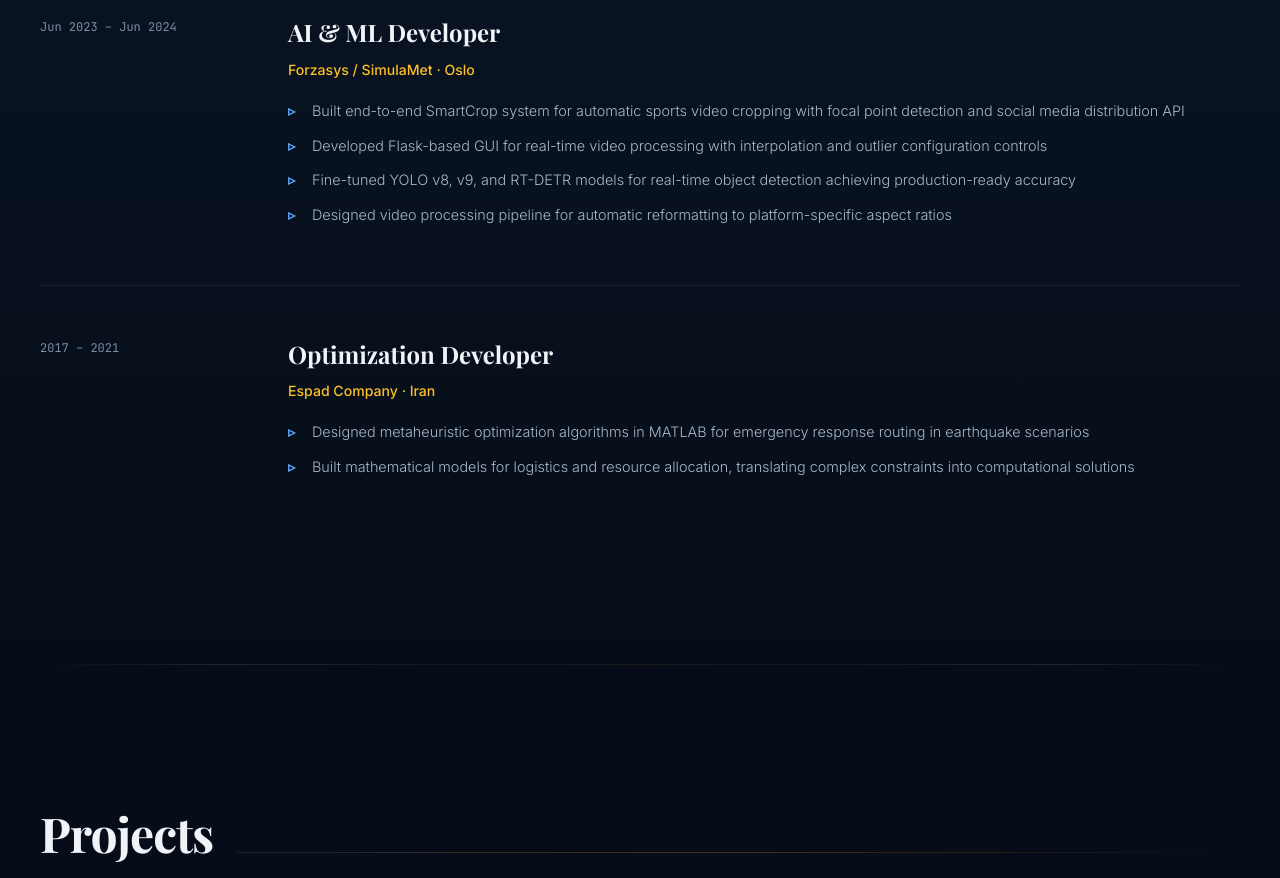
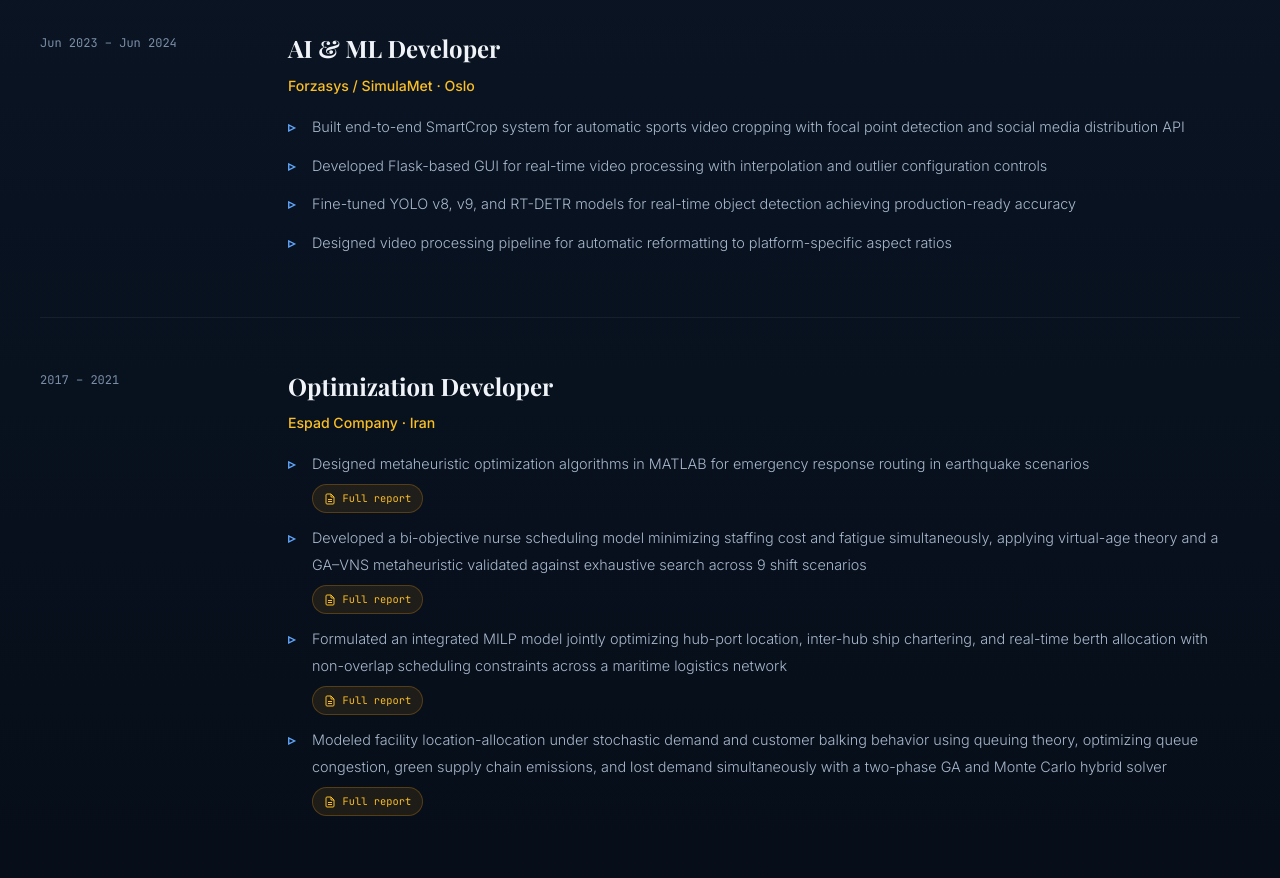
Before and after one commit to MMajidi1988/majidi.no, a website: page index.html in a window 1280 px wide. Shown: the part 2500-3378 px from the top of the page. Drawn offline with nearby package versions, Linux system fonts and the light colour scheme.

Commit message:
Add old optimization projects

```diff
--- a/api/chat.js
+++ b/api/chat.js
@@ -33,8 +33,10 @@ WORK EXPERIENCE
 
 3. Optimization Developer — Espad Company, Iran (2017 – 2021)
    Engineering consultancy specializing in operations research and optimization solutions
-   - Designed and implemented metaheuristic optimization algorithms in MATLAB for emergency response routing in earthquake scenarios
-   - Built mathematical models for real-world logistics and resource allocation problems, translating complex constraints into computational solutions
+   - Designed and implemented metaheuristic optimization algorithms in MATLAB for emergency response routing in earthquake scenarios (full report: /assets/documents/Relief_Covering_Tour_Routing_Model_and_Solution.pdf)
+   - Developed a bi-objective nurse scheduling model minimizing staffing cost and fatigue simultaneously, applying virtual-age theory and a GA–VNS metaheuristic validated against exhaustive search across 9 shift scenarios (full report: /assets/documents/Nurse_Scheduling_Model_and_Solution.pdf)
+   - Formulated an integrated MILP model jointly optimizing hub-port location, inter-hub ship chartering, and real-time berth allocation with non-overlap scheduling constraints across a maritime logistics network (full report: /assets/documents/Maritime_Hub_Location_Ship_Routing_Berth_Allocation_Model.pdf)
+   - Modeled facility location-allocation under stochastic demand and customer balking behavior using queuing theory, optimizing queue congestion, green supply chain emissions, and lost demand simultaneously with a two-phase GA and Monte Carlo hybrid solver (full report: /assets/documents/Modeled facility location-allocation.pdf)
 
 EDUCATION
 1. Master of Science in Applied Computer and Information Technology — Oslo Metropolitan University (OsloMet), Norway
--- a/css/components/experience.css
+++ b/css/components/experience.css
@@ -82,7 +82,39 @@
   list-style: none;
   padding-left: 1.5rem;
   position: relative;
-  margin-bottom: 0.5rem;
+  margin-bottom: 0.75rem;
+  display: flex;
+  flex-direction: column;
+  align-items: flex-start;
+  gap: 0.4rem;
+}
+
+.epdf {
+  display: inline-flex;
+  align-items: center;
+  gap: 0.4rem;
+  font-family: var(--fm);
+  font-size: 0.65rem;
+  color: var(--warm2);
+  text-decoration: none;
+  padding: 0.25rem 0.7rem;
+  border-radius: 100px;
+  border: 1px solid var(--warm-bdr);
+  background: var(--warm-d);
+  transition: all 0.3s;
+}
+
+.epdf svg {
+  width: 12px;
+  height: 12px;
+  flex-shrink: 0;
+}
+
+.epdf:hover {
+  color: var(--warm);
+  border-color: var(--warm2);
+  background: rgba(245, 158, 11, 0.15);
+  transform: translateY(-1px);
 }
 
 .edesc li::before {
--- a/index.html
+++ b/index.html
@@ -118,8 +118,10 @@
             <li data-en="Designed video processing pipeline for automatic reformatting to platform-specific aspect ratios" data-no="Designet videoprosesseringspipeline for automatisk omformatering til plattformspesifikke sideforhold">Designed video processing pipeline for automatic reformatting to platform-specific aspect ratios</li>
         </ul></div></div></div>
         <div class="ei"><div class="ed">2017 – 2021</div><div><div class="er" data-en="Optimization Developer" data-no="Optimaliseringsutvikler">Optimization Developer</div><div class="ec">Espad Company · Iran</div><div class="edesc"><ul>
-            <li data-en="Designed metaheuristic optimization algorithms in MATLAB for emergency response routing in earthquake scenarios" data-no="Designet metaheuristiske optimaliseringsalgoritmer i MATLAB for nødhjelpsruting i jordskjelvscenarier">Designed metaheuristic optimization algorithms in MATLAB for emergency response routing in earthquake scenarios</li>
-            <li data-en="Built mathematical models for logistics and resource allocation, translating complex constraints into computational solutions" data-no="Utviklet matematiske modeller for logistikk og ressursallokering, og oversatte komplekse begrensninger til beregningsløsninger">Built mathematical models for logistics and resource allocation, translating complex constraints into computational solutions</li>
+            <li><span data-en="Designed metaheuristic optimization algorithms in MATLAB for emergency response routing in earthquake scenarios" data-no="Designet metaheuristiske optimaliseringsalgoritmer i MATLAB for nødhjelpsruting i jordskjelvscenarier">Designed metaheuristic optimization algorithms in MATLAB for emergency response routing in earthquake scenarios</span><a href="assets/documents/Relief_Covering_Tour_Routing_Model_and_Solution.pdf" class="epdf" target="_blank" rel="noopener"><svg xmlns="http://www.w3.org/2000/svg" viewBox="0 0 24 24" fill="none" stroke="currentColor" stroke-width="2"><path d="M14 2H6a2 2 0 0 0-2 2v16a2 2 0 0 0 2 2h12a2 2 0 0 0 2-2V8z"/><polyline points="14 2 14 8 20 8"/><line x1="16" y1="13" x2="8" y2="13"/><line x1="16" y1="17" x2="8" y2="17"/></svg><span data-en="Full report" data-no="Full rapport">Full report</span></a></li>
+            <li><span data-en="Developed a bi-objective nurse scheduling model minimizing staffing cost and fatigue simultaneously, applying virtual-age theory and a GA–VNS metaheuristic validated against exhaustive search across 9 shift scenarios" data-no="Utviklet en bi-objektiv sykepleiervaktplanleggingsmodell som minimerer bemanningskostnad og tretthet samtidig, med virtual-age-teori og en GA–VNS metaheuristikk validert mot fullstendig søk på tvers av 9 vaktskift-scenarier">Developed a bi-objective nurse scheduling model minimizing staffing cost and fatigue simultaneously, applying virtual-age theory and a GA–VNS metaheuristic validated against exhaustive search across 9 shift scenarios</span><a href="assets/documents/Nurse_Scheduling_Model_and_Solution.pdf" class="epdf" target="_blank" rel="noopener"><svg xmlns="http://www.w3.org/2000/svg" viewBox="0 0 24 24" fill="none" stroke="currentColor" stroke-width="2"><path d="M14 2H6a2 2 0 0 0-2 2v16a2 2 0 0 0 2 2h12a2 2 0 0 0 2-2V8z"/><polyline points="14 2 14 8 20 8"/><line x1="16" y1="13" x2="8" y2="13"/><line x1="16" y1="17" x2="8" y2="17"/></svg><span data-en="Full report" data-no="Full rapport">Full report</span></a></li>
+            <li><span data-en="Formulated an integrated MILP model jointly optimizing hub-port location, inter-hub ship chartering, and real-time berth allocation with non-overlap scheduling constraints across a maritime logistics network" data-no="Formulerte en integrert MILP-modell som samtidig optimaliserer hub-port-plassering, skip-charter mellom huber og sanntids båtplassering med ikke-overlappende planleggingsbegrensninger i et maritimt logistikknettverk">Formulated an integrated MILP model jointly optimizing hub-port location, inter-hub ship chartering, and real-time berth allocation with non-overlap scheduling constraints across a maritime logistics network</span><a href="assets/documents/Maritime_Hub_Location_Ship_Routing_Berth_Allocation_Model.pdf" class="epdf" target="_blank" rel="noopener"><svg xmlns="http://www.w3.org/2000/svg" viewBox="0 0 24 24" fill="none" stroke="currentColor" stroke-width="2"><path d="M14 2H6a2 2 0 0 0-2 2v16a2 2 0 0 0 2 2h12a2 2 0 0 0 2-2V8z"/><polyline points="14 2 14 8 20 8"/><line x1="16" y1="13" x2="8" y2="13"/><line x1="16" y1="17" x2="8" y2="17"/></svg><span data-en="Full report" data-no="Full rapport">Full report</span></a></li>
+            <li><span data-en="Modeled facility location-allocation under stochastic demand and customer balking behavior using queuing theory, optimizing queue congestion, green supply chain emissions, and lost demand simultaneously with a two-phase GA and Monte Carlo hybrid solver" data-no="Modellerte fasilitetsplassering og allokering under stokastisk etterspørsel og kundebalking med køteori, og optimaliserte samtidig køkongestjon, grønne forsyningskjedeutslipp og tapt etterspørsel med en to-faset GA- og Monte Carlo-hybridsolver">Modeled facility location-allocation under stochastic demand and customer balking behavior using queuing theory, optimizing queue congestion, green supply chain emissions, and lost demand simultaneously with a two-phase GA and Monte Carlo hybrid solver</span><a href="assets/documents/Modeled%20facility%20location-allocation.pdf" class="epdf" target="_blank" rel="noopener"><svg xmlns="http://www.w3.org/2000/svg" viewBox="0 0 24 24" fill="none" stroke="currentColor" stroke-width="2"><path d="M14 2H6a2 2 0 0 0-2 2v16a2 2 0 0 0 2 2h12a2 2 0 0 0 2-2V8z"/><polyline points="14 2 14 8 20 8"/><line x1="16" y1="13" x2="8" y2="13"/><line x1="16" y1="17" x2="8" y2="17"/></svg><span data-en="Full report" data-no="Full rapport">Full report</span></a></li>
         </ul></div></div></div>
     </div></section>
 
```
Also changed, not shown: 4 other files.
